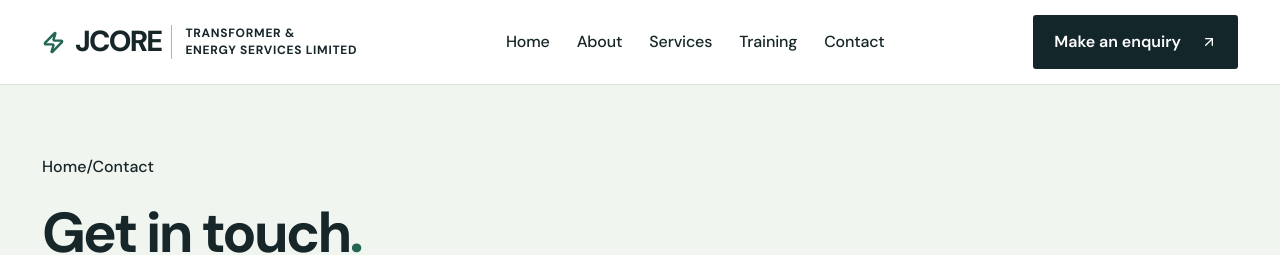
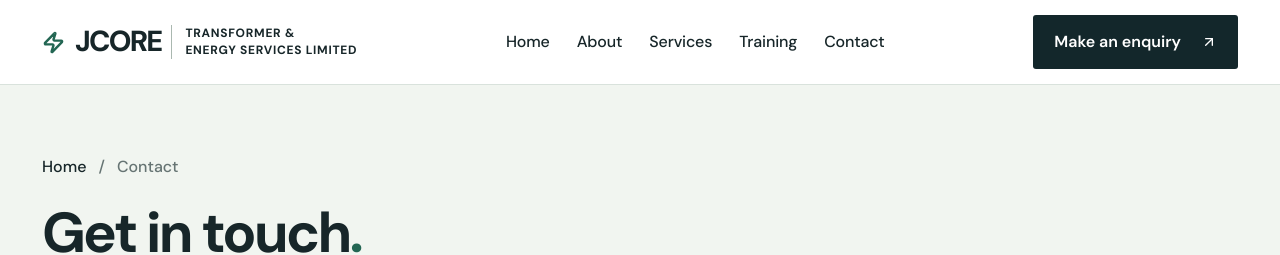
Before and after one commit to MarselDokubo/jcoreenergy, a Next.js app: page /contact in a window 1280 px wide. Shown: the top 255 px of the page. Built offline with nearby package versions, Linux system fonts and the light colour scheme.

Commit message:
style: add readable breadcrumb navigation above contact heading

```diff
--- a/app/globals.css
+++ b/app/globals.css
@@ -88,3 +88,5 @@ body{font-size:16px}
 .enquiry-dialog-actions{display:flex;flex-wrap:wrap;gap:12px;margin:18px 0}
 @media(max-width:850px){.contact-editorial{grid-template-columns:1fr;gap:45px}.contact-directory{padding:0 0 35px;border-right:0;border-bottom:1px solid var(--line)}.contact-enquiry{padding:0}}
 @media(max-width:700px){.contact-intro{padding:50px 0}.contact-editorial{padding-top:45px}.enquiry-dialog-content{padding:24px}.enquiry-summary div{grid-template-columns:90px 1fr}}
+
+.contact-breadcrumb{display:flex;align-items:center;gap:12px;font-size:16px;color:var(--muted);margin-bottom:22px}.contact-breadcrumb a{color:var(--ink);text-decoration:none}.contact-breadcrumb a:hover{text-decoration:underline;text-underline-offset:4px}.contact-breadcrumb [aria-current='page']{color:var(--muted)}
```
